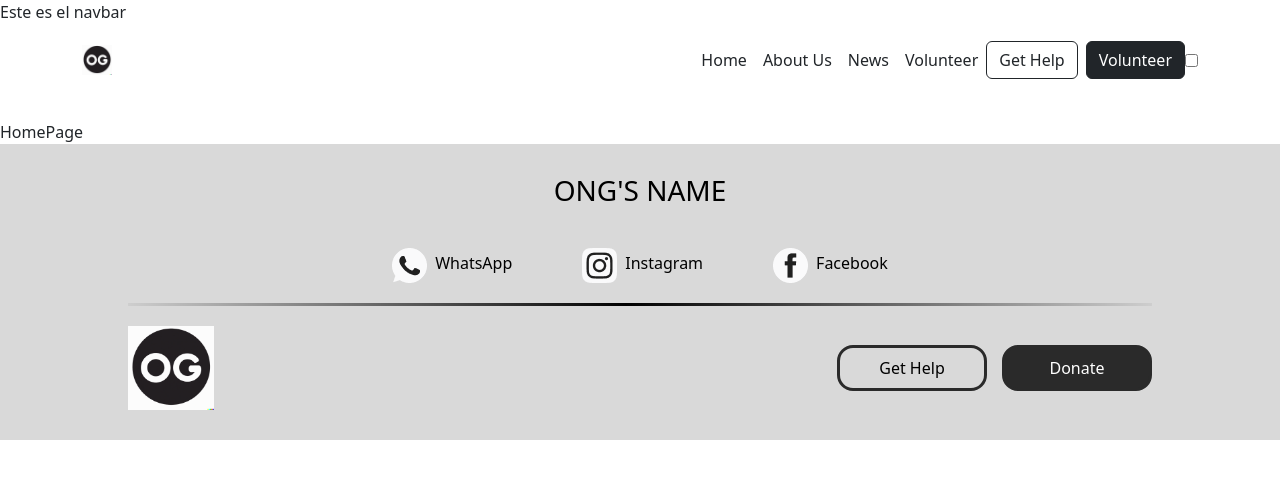
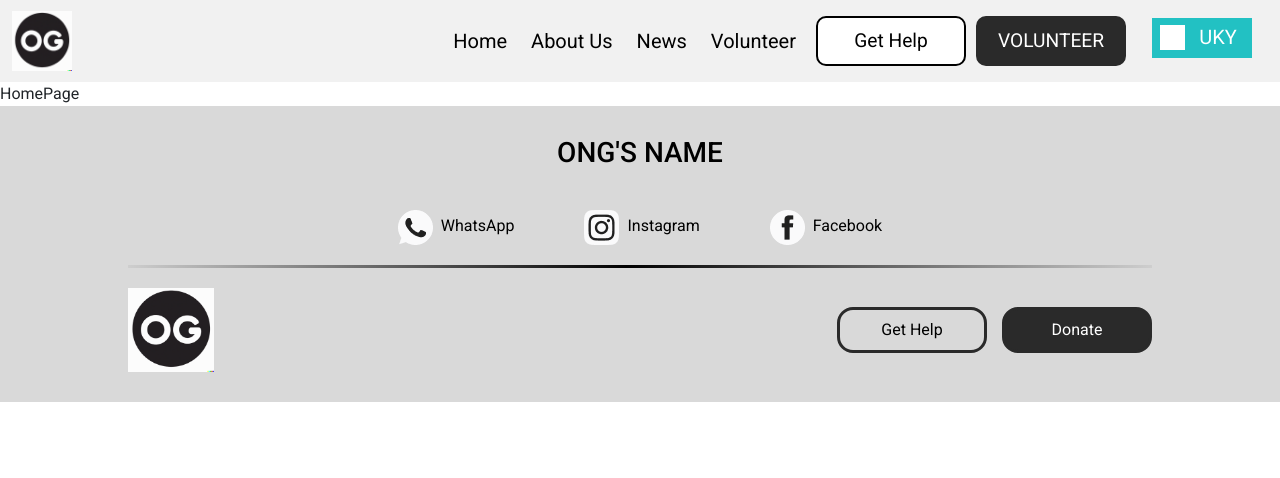
Before and after one commit to inkua/maqueta-ong, a Next.js app: page / in a window 1280 px wide. Shown: the top 478 px of the page. Built offline with nearby package versions, Linux system fonts and the light colour scheme.

Commit message:
[FIX] Header (#24)

```diff
--- a/src/components/Header/Header.tsx
+++ b/src/components/Header/Header.tsx
@@ -1,68 +1,95 @@
 import Image from "next/image";
-import DATA from 'data/ong';
+import DATA from "data/ong";
+import Navitem from "./Navitem";
+import Link from "next/link";
+import { useState } from "react";
+
 /**
  * @todo style component Image
  * @see https://dev.to/david4473/working-with-images-in-next-js-48d6
  */
+
+const Menu_List = [
+  {
+    texto: "Home",
+    href: "#top",
+  },
+  {
+    texto: "About Us",
+    href: "#top",
+  },
+  {
+    texto: "News",
+    href: "#top",
+  },
+  {
+    texto: "Volunteer",
+    href: "#top",
+  },
+];
+
 const Header = () => {
+  const [navActive, setNavActive] = useState(false);
+  const [activeIdx, setActiveIdx] = useState(0);
   return (
-    <header className="container-fluid">
+    <header>
       <div className="container">
-        <div
-          id="header"
-          className="d-flex flex-wrap justify-content-center py-3 mb-4"
-        >
-          <a
-            href="#top"
-            className="d-flex align-items-center mb-3 mb-md-0 me-md-auto link-body-emphasis"
-          >
-            <Image src={DATA.logo} alt="" width={30} height={30} className="bi me-2" />
-          </a>
+        <div className="logo">
+          <Link href={"/"} legacyBehavior>
+            <a onClick={() => setActiveIdx(0)}>
+              <Image src={DATA.logo} alt="logo" />
+            </a>
+          </Link>
+        </div>
 
-          <ul className="nav nav-pills">
-            <li className="nav-item">
-              <a href="#top" className="nav-link px-2 text-dark">
-                Home
-              </a>
-            </li>
-            <li className="nav-item">
-              <a href="#top" className="nav-link px-2 text-dark">
-                About Us
-              </a>
-            </li>
-            <li className="nav-item">
-              <a href="#top" className="nav-link px-2 text-dark">
-                News
-              </a>
-            </li>
-            <li className="nav-item">
-              <a href="#top" className="nav-link px-2 text-dark">
-                Volunteer
-              </a>
-            </li>
-          </ul>
+        <div className="nav__menu-bar" onClick={() => setNavActive(!navActive)}>
+          <div></div>
+          <div></div>
+          <div></div>
+        </div>
 
-          <div
-            id="buttons"
-            className="d-flex justify-content-center align-items-center gap-2"
-          >
-            <input
-              type="button"
-              value="Get Help"
-              className="btn btn-outline-dark"
-            />
-            <input type="button" value="Volunteer" className="btn btn-dark" />
+        <nav className="nav">
+          <div className={`${navActive ? "active" : ""} nav__menu-list`}>
+            {Menu_List.map((menu, idx) => {
+              return (
+                <div
+                  key={menu.texto}
+                  onClick={() => {
+                    setActiveIdx(idx);
+                    setNavActive(false);
+                  }}
+                >
+                  <Navitem active={activeIdx === idx} {...menu} />
+                </div>
+              );
+            })}
           </div>
 
-          <div className="d-flex align-items-center justify-content-center " id="wrap-toggle">
-            <input type="checkbox" id="switcher" />
-            <label htmlFor="switcher" data-checked="EN" data-unchecked="UKY" className="check"></label>
+          <div className="buttons">
+            <input type="button" value="Get Help" className="btn_help" />
+            <input type="button" value="VOLUNTEER" className="btn_volunteer" />
+            <div className="wrap-toggle">
+              <input type="checkbox" id="switcher" />
+              <label
+                htmlFor="switcher"
+                data-checked="EN"
+                data-unchecked="UKY"
+                className="check"
+              ></label>
+            </div>
           </div>
 
-        </div>
+          <div className="logo-2">
+            <Link href={"/"} legacyBehavior>
+              <a onClick={() => setActiveIdx(0)}>
+                <Image src={DATA.logo} alt="logo" />
+              </a>
+            </Link>
+          </div>
+        </nav>
       </div>
     </header>
   );
-}
+};
 
 export default Header;
--- /dev/null
+++ b/src/components/Header/Navitem.tsx
@@ -0,0 +1,14 @@
+import React from 'react';
+import Link from 'next/link';
+
+const Navitem = ({ href, texto, active }) => {
+  return (
+    <Link href = { href } legacyBehavior>
+        <a className = { `nav__link ${active ? "active" : ""}` }>
+            { texto }
+        </a>
+    </Link>
+  )
+}
+
+export default Navitem;
--- a/src/components/Layout/Layout.tsx
+++ b/src/components/Layout/Layout.tsx
@@ -1,9 +1,10 @@
 import Footer from "@Component/Footer"
+import Header from "@Component/Header"
 
 const Layout: React.FC<ChildrenProps> = ({ children }) => {
   return (
     <>
-      <nav>Este es el navbar</nav>
+      <Header/>
       <main>{children}</main>
       <Footer />
     </>
--- a/src/pages/_app.tsx
+++ b/src/pages/_app.tsx
@@ -1,7 +1,8 @@
 import type { AppProps } from 'next/app';
 import Head from 'next/head';
 import "bootstrap/dist/css/bootstrap.css";
-import 'styles/globals.css'
+import 'styles/globals.css';
+import 'styles/header.css';
 
 import Layout from '@Component/Layout';
 import Header from '@Component/Header';
@@ -13,7 +14,6 @@ export default function MyApp({ Component, pageProps }: AppProps) {
     <Head>
       <title>Maqueta ONG</title>
     </Head>
-      <Header></Header>
       <Component {...pageProps} />
     <style jsx global>{`
       :root {
--- a/src/styles/globals.css
+++ b/src/styles/globals.css
@@ -7,6 +7,13 @@ Variable name:
 --color-font-primary
 --color-font-secondary
 */
+
+@import url('https://fonts.googleapis.com/css2?family=Roboto:wght@100;300;400;500;700;900&display=swap');
+
+*
+{
+  font-family: 'Roboto', sans-serif;
+}
 
 .bg-color-primary {
   background-color: var(--color-primary);
--- /dev/null
+++ b/src/styles/header.css
@@ -0,0 +1,348 @@
+header
+{
+    position: sticky;
+    top: 0;
+    z-index: 10;
+    display: flex;
+    justify-content: center;
+    width: 100%;
+    background: #f1f1f1;
+}
+
+.container
+{
+    max-width: 1500px;
+    display: flex;
+    justify-content: space-between;
+    align-items: center;
+}
+
+.container .logo
+{
+    width: 60px;
+    height: 60px;
+}
+
+nav .logo-2
+{
+    display: none;
+}
+
+.container .logo img
+{
+    width: 100%;
+    height: 100%;
+}
+
+.nav
+{
+    display: flex;
+    padding: 16px;
+    justify-content: center;
+    align-items: center;
+    gap: 20px;
+}
+
+.nav__menu-bar
+{
+    display: none;
+}
+
+.nav__menu-list
+{
+    display: flex;
+    flex-direction: row;
+    position: unset;
+    min-height: fit-content;
+    width: fit-content;
+    column-gap: 24px;
+    align-items: center;
+}
+
+.nav__link
+{
+    font-size: 20px;
+    text-decoration: none;
+    position: relative;
+    color: #000;
+    transition: all .3s;
+}
+
+.nav__link:hover
+{
+    color: #000;
+    font-weight: bold;
+}
+
+.nav__link::before
+{
+    content: "";
+    position: absolute;
+    width: 0;
+    bottom: -10px;
+    left: 0;
+    height: 3px;
+    transition: all .3s;
+    background: #000;
+}
+
+.nav__link:hover::before
+{
+    width: 100%;
+}
+
+/* ******************* Buttons ******************************* */
+.buttons
+{
+    display: flex;
+    align-items: center;
+    gap: 10px;
+}
+
+.btn_help
+{
+    background: #fff;
+    border: 2px solid #000;
+    border-radius: 10px;
+    width: 150px;
+    height: 50px;
+    font-size: 1.2rem;
+    transition: all .3s;
+}
+
+.btn_help:hover
+{
+    background: #2a2a2a;
+    border-color: #2a2a2a;
+    color: #fff;
+    transition: all .3s;
+}
+
+.btn_volunteer
+{
+    background: #2a2a2a;
+    border: 2px solid #2a2a2a;
+    border-radius: 10px;
+    width: 150px;
+    height: 50px;
+    font-size: 1.2rem;
+    color: #fff;
+    transition: all .3s;
+}
+
+.btn_volunteer:hover
+{
+    background: #fff;
+    border-color: #000;
+    color: #000;
+    transition: all .3s;
+}
+
+/* ********************* Switch ************************************ */
+.wrap-toggle
+{
+    margin-left: 1em;
+}
+
+input[type=checkbox]#switcher
+{
+    display: none;
+}
+
+input[type=checkbox]#switcher + .check
+{
+    display: inline-block;
+    height: 40px;
+    width: 100px;
+    position: relative;
+    font-size: 20px;
+    border: 4px solid #fff;
+    padding: 0;
+    margin: 0;
+    cursor: pointer;
+    box-sizing: border-box;
+    transition: all .3s ease;
+}
+
+input[type=checkbox]#switcher + .check::before
+{
+    position: absolute;
+    top: 3px;
+    height: 25px;
+    width: 25px;
+    content: "";
+    transition: all .3s ease;
+    z-index: 3;
+}
+
+input[type=checkbox]#switcher + .check::after
+{
+    position: absolute;
+    top: 3px;
+    height: 25px;
+    width: 25px;
+    content: "";
+    transition: all .3s ease;
+    z-index: 3;
+}
+
+input[type=checkbox]#switcher + .check::after
+{
+    width: 60px;
+    text-align: center;
+    z-index: 2;
+    position: absolute;
+    top: 40%;
+    transform: translateY(-50%);
+    text-overflow: ellipsis;
+    overflow: hidden;
+}
+
+input[type=checkbox]#switcher:not(:checked)+label
+{
+    background: rgb(34, 193, 195);
+    border-color: rgb(34, 193, 195);
+    text-align: right;
+}
+
+input[type=checkbox]#switcher:not(:checked)+label::after
+{
+    content: attr(data-unchecked);
+    right: 0;
+    left: auto;
+    opacity: 1;
+    color: #fff;
+}
+
+input[type=checkbox]#switcher:not(:checked)+label::before
+{
+    left: 4px;
+    background: #fff;
+}
+
+input[type=checkbox]#switcher:checked+.check
+{
+    text-align: left;
+    background: rgb(2, 0, 36);
+    border-color: rgb(2, 0, 36);
+}
+
+input[type=checkbox]#switcher:checked+.check::after
+{
+    content: attr(data-checked);
+    left: 4px;
+    right: auto;
+    opacity: 1;
+    color: #fff;
+}
+
+input[type=checkbox]#switcher:checked+.check::before
+{
+    left: 60px;
+    background: #fff;
+}
+
+/* ************************************* medias querys **************************************************** */
+@media screen and (max-width: 958px)
+{
+    /* *************************** Menu ********************************************************** */
+    .container .logo
+    {
+        display: none;
+    }
+
+    nav .logo-2
+    {
+        display: block;
+        width: 50px;
+        height: 50px;
+    }
+
+    nav .logo-2 a img
+    {
+        width: 100%;
+        height: 100%;
+    }
+
+    .nav__menu-bar
+    {
+        width: 40px;
+        height: 40px;
+        display: flex;
+        flex-direction: column;
+        justify-content: center;
+        row-gap: 6px;
+        cursor: pointer;
+    }
+
+    .nav__menu-bar div
+    {
+        width: 40px;
+        height: 4px;
+        background: #000;
+        border-radius: 2px;
+    }
+
+    .nav__menu-list
+    {
+        flex-direction: column;
+        align-items: start;
+        position: fixed;
+        top: 75px;
+        width: 288px;
+        row-gap: 24px;
+        padding: 24px 24px;
+        left: -288px;
+        min-height: calc(100% - 60px);
+        background: #eee;
+        transition: all .3s;
+    }
+
+    .nav__menu-list div
+    {
+        width: 100%;
+        height: 40px;
+        border-radius: 5px;
+        display: flex;
+        align-items: center;
+        cursor: pointer;
+    }
+
+    .nav__menu-list div a
+    {
+        margin: 0 15px;
+    }
+
+    .nav__menu-list div:hover
+    {
+        background: rgba(0, 0, 0, .6);
+        font-weight: bold;
+        color: #000;
+    }
+
+    .nav__menu-list.active
+    {
+        left: 0;
+    }
+
+    .nav__link
+    {
+        font-size: 18px;
+        position: relative;
+        transition: all .3s;
+    }
+
+    .nav__link:hover::before
+    {
+        width: 0;
+    }
+
+    /* *********************** Buttons ************************************ */
+    .btn_help,
+    .btn_volunteer
+    {
+        width: 120px;
+        height: 40px;
+        font-size: 1.1rem;
+    }
+}
```
